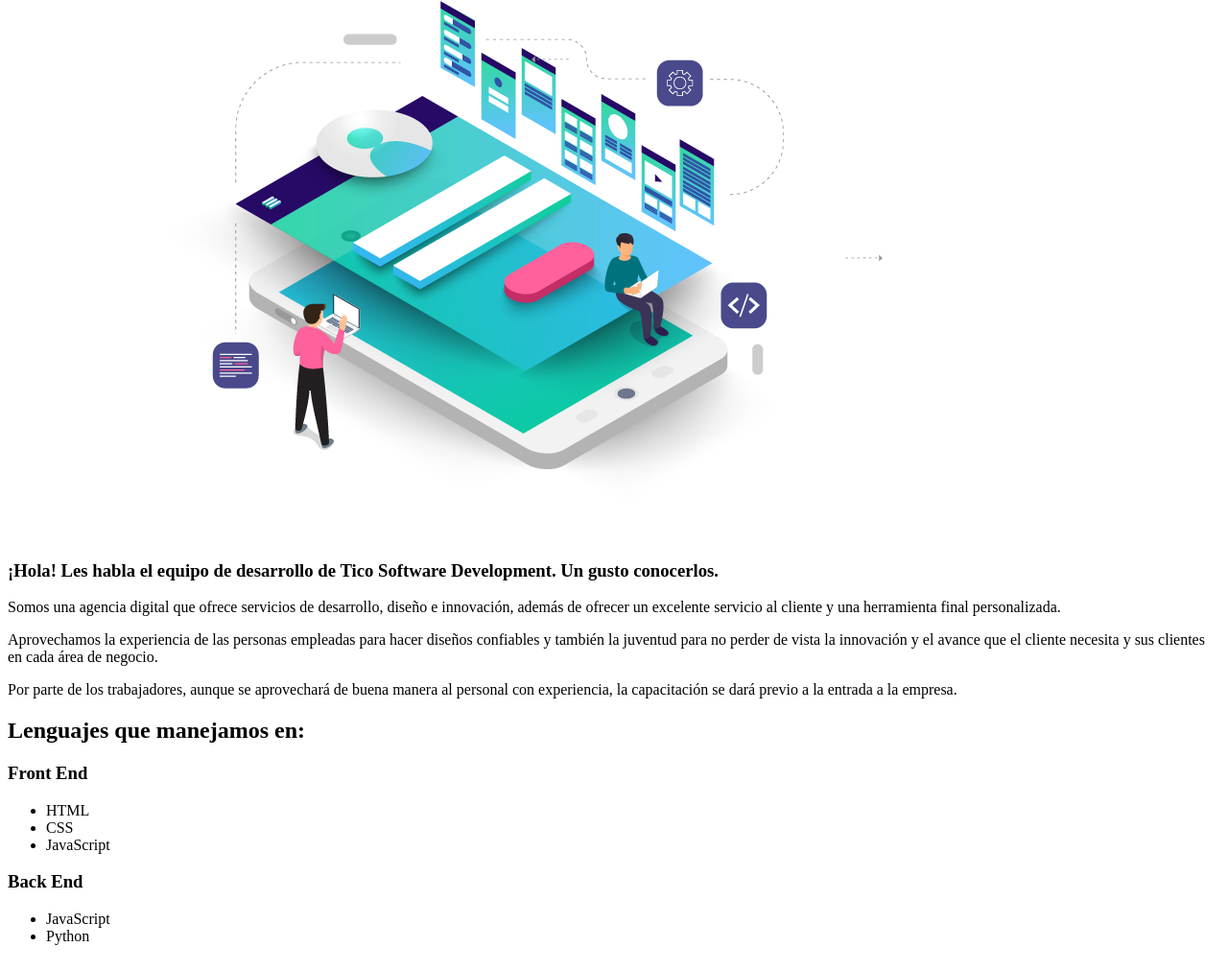
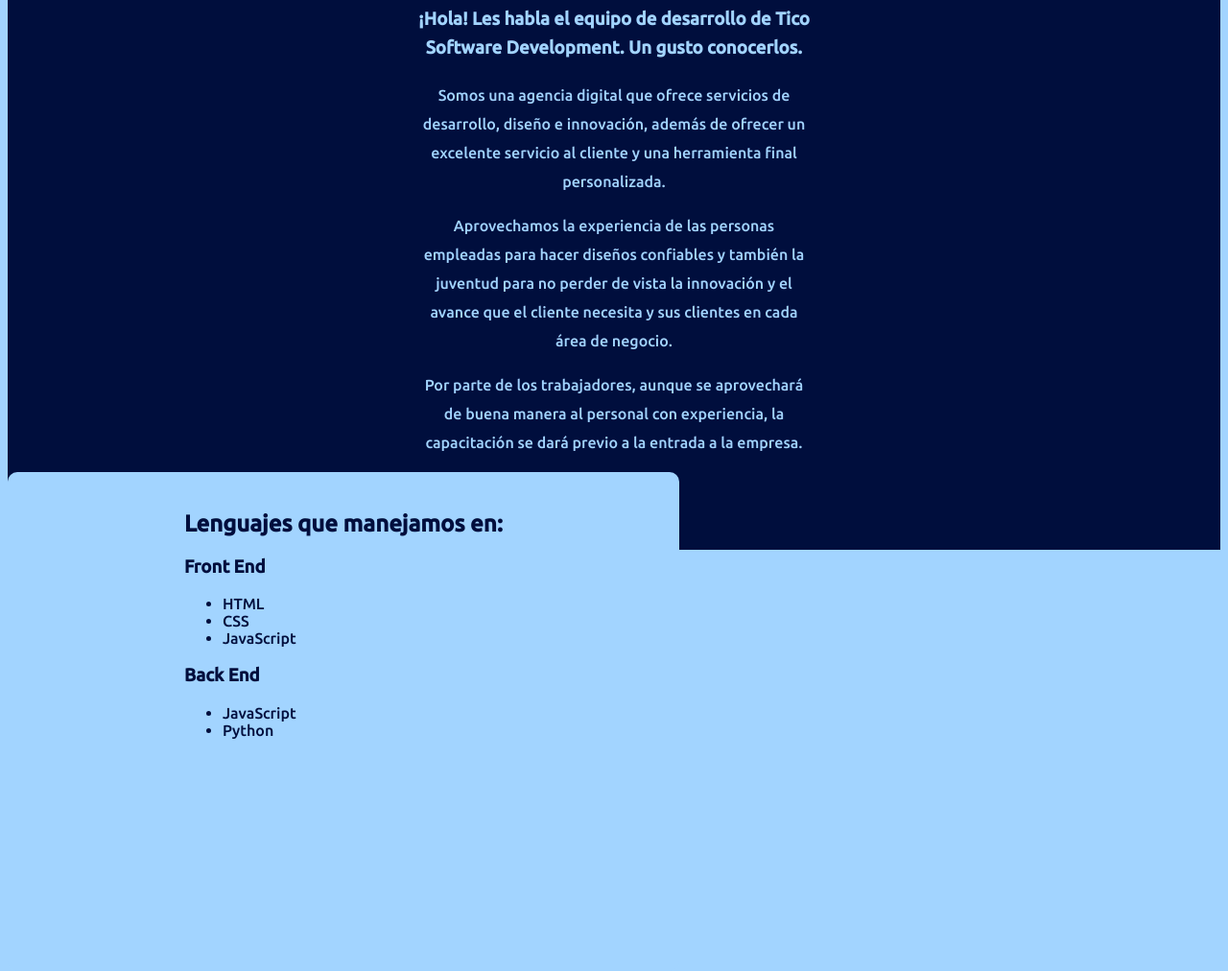
Before and after one commit to ticosoftwaredevelopment/ticosoftwaredevelopment.github.io, a plain HTML site: page index.html in a window 1280 px wide. Shown: the part 708-1720 px from the top of the page at 96% size. Drawn offline with Linux system fonts and the light colour scheme; a web font is replaced by a local one.

Commit message:
Update styles.css

```diff
--- a/assets/css/styles.css
+++ b/assets/css/styles.css
@@ -1,55 +1,88 @@
+body{
+    background: rgb(162, 212, 255);
 
-<body>
-<header>
-    <a href="" class="logo">
-        <img src="assets/img/logo.png" alt="logo de empresa">
-    </a>
-<nav>
-    <a href="" class="link">Contacto</a>
-</nav>
-</header>
+}
+header{
+    margin-left: 6%;
+    margin-right: 6%;
+    margin-top: 3%;
+    display: flex;
+    justify-content: space-between;
+    height: 70px;
+    background-color: rgb(162, 212, 255);
+    font-family: 'Ubuntu', sans-serif;
+}
+.logo{
+    display: flex;
+}
 
-<h1>Tico Software Development</h1>
-<div class="Power">
-    <h2>Le da poder a tu negocio.</h2>
-</div>
+.logo img{
+    height: 50%;
+}
 
 
-<div class="avatar">
-    <img src="assets/img/icon.png" alt="icon">
-</div>
 
-<section class="section-long">
-    <div class="container">
-        <div class="column-centered">
-            <div class="column-three-fifth">
-                <h3>¡Hola! Les habla el equipo de desarrollo de Tico Software Development. Un gusto conocerlos.</h2>
-                <p>Somos una agencia digital que ofrece servicios de desarrollo, diseño e innovación, además de ofrecer un excelente servicio al cliente y una herramienta final personalizada.</p>
-                <p>Aprovechamos la experiencia de las personas empleadas para hacer diseños confiables y también la juventud para no perder de vista la innovación y el avance que el cliente necesita y sus clientes en cada área de negocio.</p>
-                <p>Por parte de los trabajadores, aunque se aprovechará de buena manera al personal con experiencia, la capacitación se dará previo a la entrada a la empresa.</p>
-            </div>
-        </div>
-        <div class="continuacion">
-            <div class="titulo-listas">
-                <h2>Lenguajes que manejamos en:</h2>
-                <div class="frontend">
-                    <h3>Front End</h3>
-                    <ul>
-                        <li>HTML</li>
-                        <li>CSS</li>
-                        <li>JavaScript</li>
-                    </ul>
-                </div>
-                <div class="backend">
-                    <h3>Back End</h3>
-                </div>
-                <ul>
-                    <li>JavaScript</li>
-                    <li>Python</li>
-                </ul>
-                </div>
-        </div>
-    </div>
-</section>
+h1{
+    font-family: 'Ubuntu', sans-serif;
+    text-align: center;
+    color: rgb(0, 14, 61);
+}
+.Power{
+    font-family: 'Tai Heritage Pro', serif;
+    text-align: center;
+}
 
-</body>
+.avatar{
+    display: flex;
+    justify-content: center;
+}
+.avatar img{
+    width: 450px;
+    margin: 5%;
+}
+.section-long{
+height: 650px;
+background-color: rgb(0, 14, 61);
+padding: 0%;
+}
+
+.container{
+    padding-top: 5%;
+    padding-left: 23%;
+    padding-right: 23%;
+
+}
+
+.column-three-fifth{
+    line-height: 30px;
+    font-family: 'Ubuntu', sans-serif;
+    text-align: center;
+    color: rgb(162, 212, 255);
+    padding-left: 20%;
+    padding-right: 20%;
+}
+body::-webkit-scrollbar {
+    width: 10px;
+}
+
+body::-webkit-scrollbar-track {
+    background: rgb(56, 56, 56);
+}
+
+body::-webkit-scrollbar-thumb {
+    background-color: rgb(0, 14, 61);
+    border-radius: 30px;
+    border: 3px solid rgb(26, 26, 26);
+}
+
+.continuacion{
+    padding-top: 20PX;
+    background-color: rgb(162, 212, 255);
+    display: flex;
+    justify-content: center;
+    height: 500px;
+    width: 700px;
+    border-radius: 10px;
+    font-family: 'Ubuntu', sans-serif;
+    color: rgb(0, 14, 61);
+}
```
